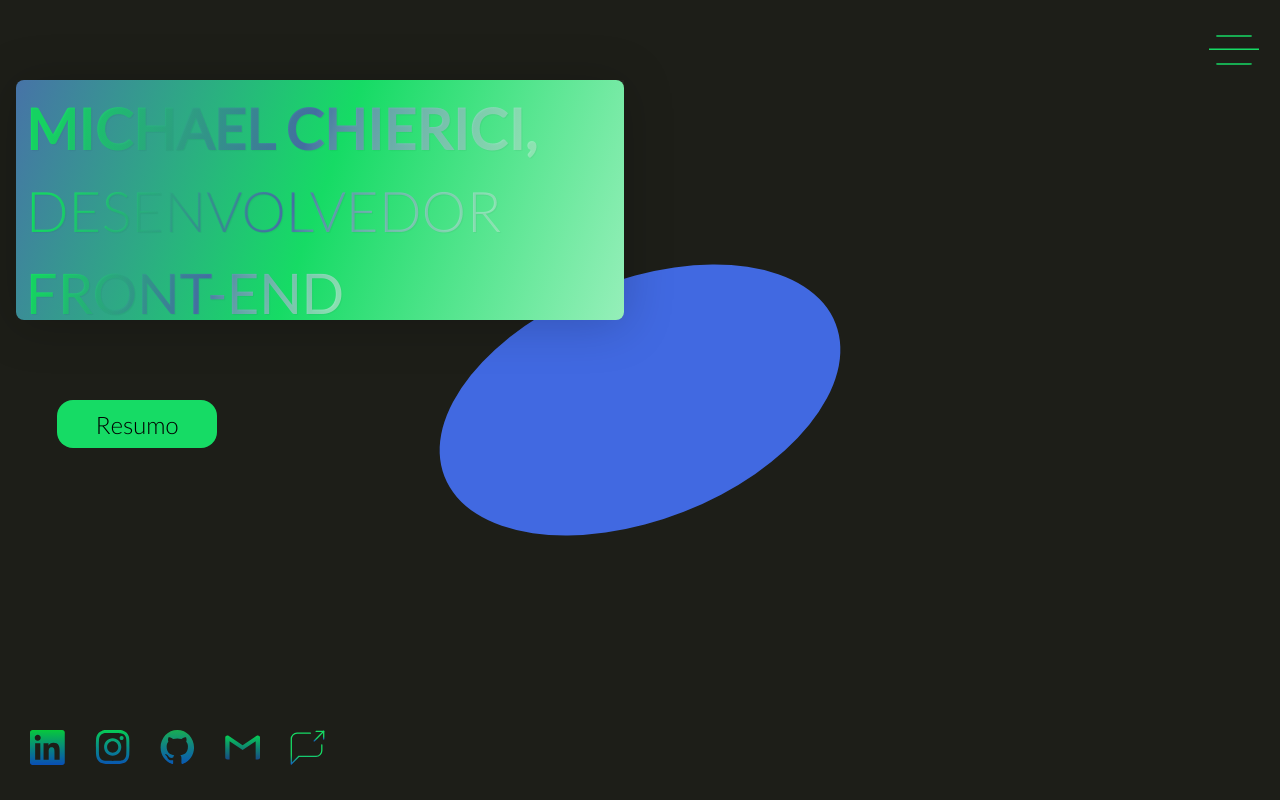
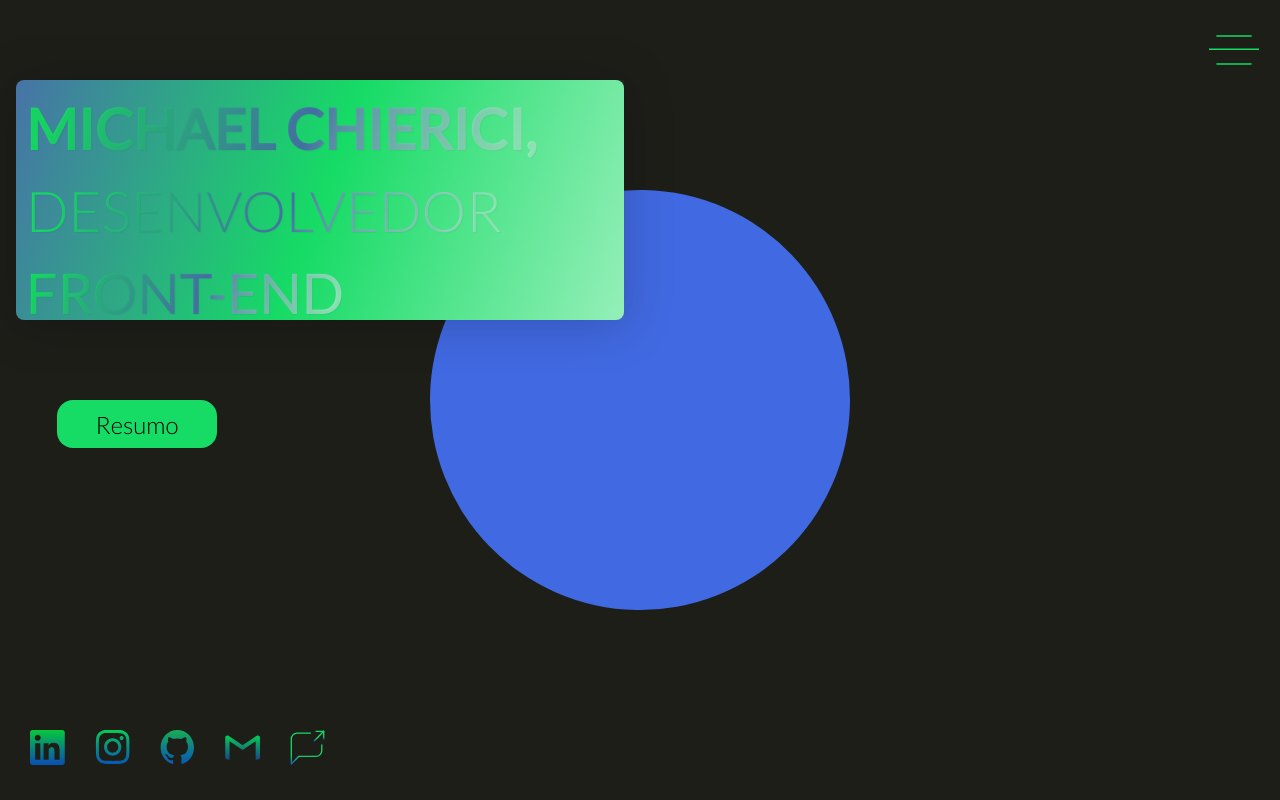
Before and after one commit to michaelchierici/Front-End-Developer-Website, a React (Vite) app: page / in a window 1280 px wide. Built offline with nearby package versions, Linux system fonts and the light colour scheme.

Commit message:
fix photo width

```diff
--- a/src/components/Photo/styles.ts
+++ b/src/components/Photo/styles.ts
@@ -19,7 +19,7 @@
 `;
 
 export const Container = styled.div`
-  width: 20rem;
+  width: 35rem;
   height: 35rem;
   border-radius: 20rem;
   position: relative;
```
